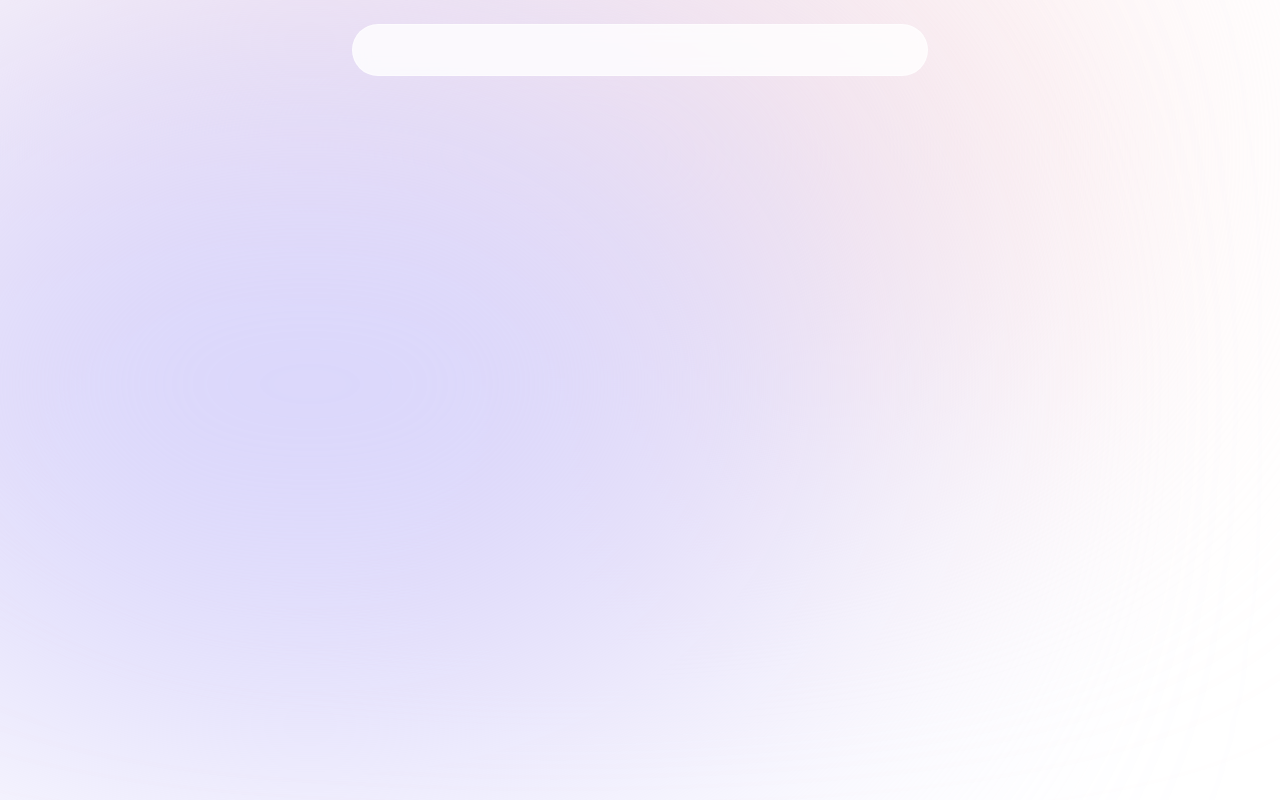
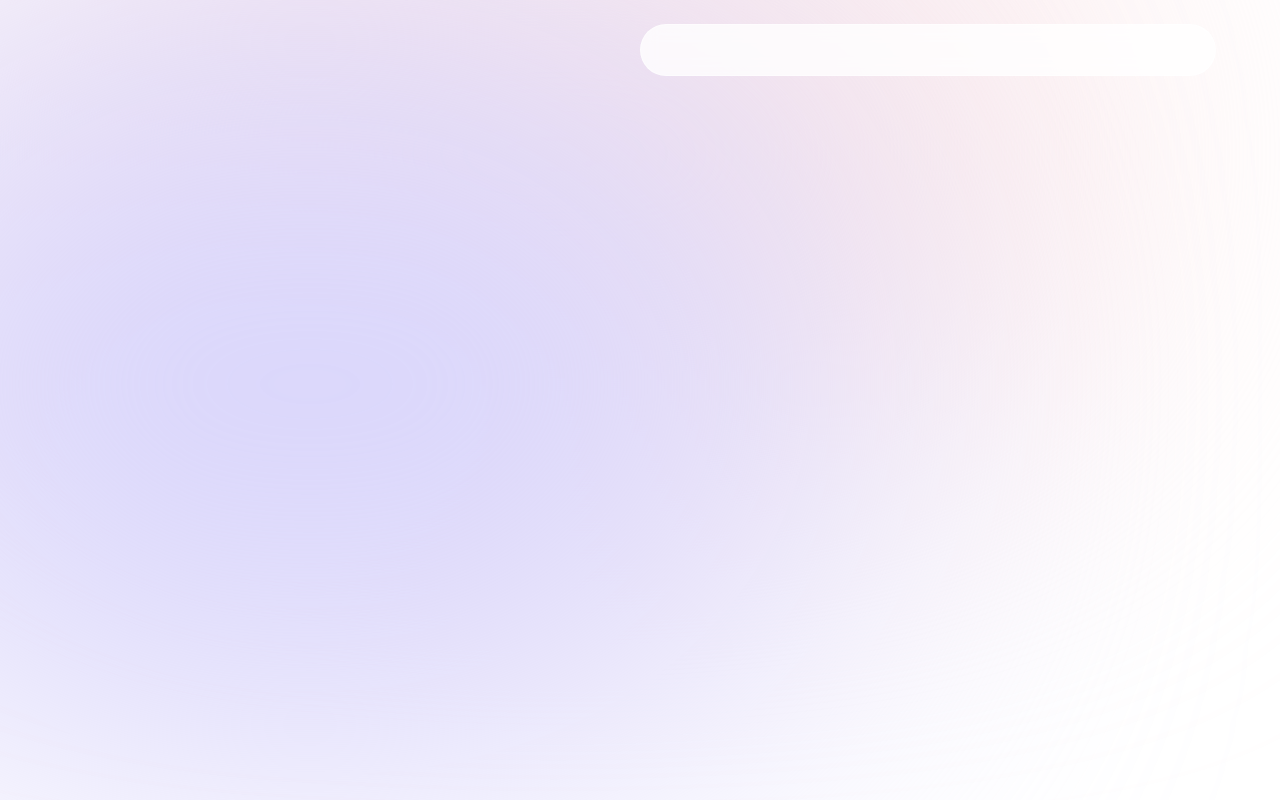
Before and after one commit to OldSociety/2024-portfolio, a Next.js app: page / in a window 1280 px wide. Built offline with nearby package versions, Linux system fonts and the light colour scheme.

Commit message:
framer initial

```diff
--- a/components/header.tsx
+++ b/components/header.tsx
@@ -7,8 +7,8 @@ export default function Header() {
   return (
     <header className="z-[999] relative">
       <motion.div className="fixed top-0 left-1/2 -translate-x-1/2 h-[4.5rem] w-full rounded-none border border-white border-opacity-40 bg-white bg-opacity-80 shadow-black/[0.03] backdrop-blur-[0.5rem] sm:top-6 sm:h-[3.25rem] sm:w-[36rem] sm:rounded-full"
-            //   initial={{ y: -100, opacity: 0}}
-            //   animate={{y: 0, opacity: 1}}
+              initial={{ y: -100, opacity: 0}}
+              animate={{y: 0, opacity: 1}}
       ></motion.div>
     </header>
   )
```
